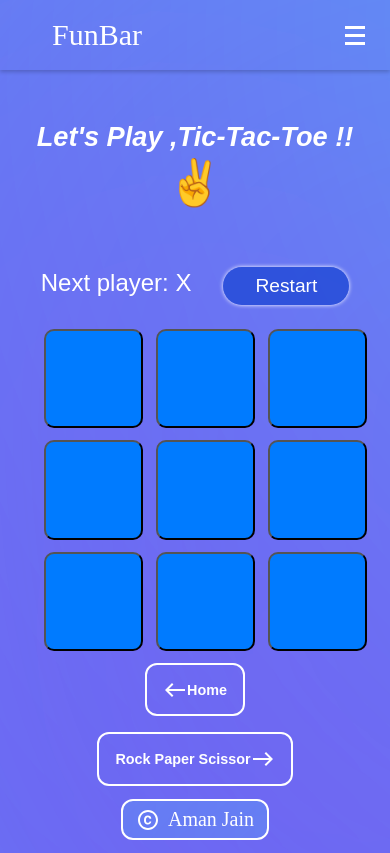
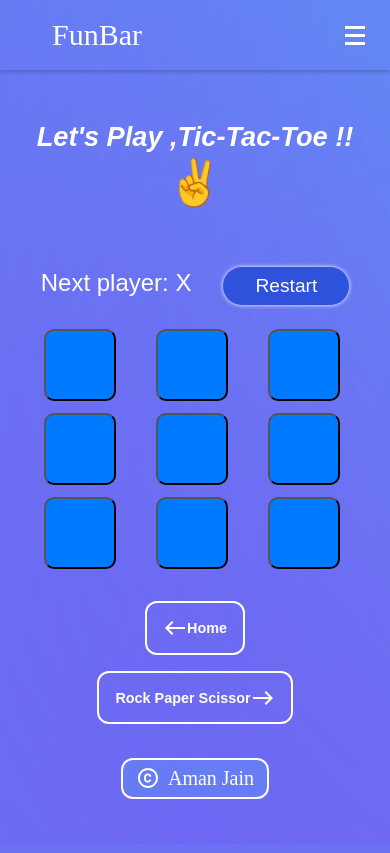
Before and after one commit to VAmanjain/FunBar, a React (Create React App) app: page /tictac in a window 390 px wide. Built offline with nearby package versions, Linux system fonts and the light colour scheme.

Commit message:
Fix UI glitch

```diff
--- a/src/component/Rps/Rps.css
+++ b/src/component/Rps/Rps.css
@@ -13,7 +13,6 @@
   align-content: center;
   text-align: center;
   font-family: Arial, sans-serif;
-
   padding: 20px;
 }
 
@@ -26,7 +25,7 @@ h1 {
 .choices {
   display: flex;
   justify-content: center;
-  /* gap: 20px; */
+  gap: 8px;
   margin-top: 20px;
 }
 
@@ -95,8 +94,8 @@ h1 {
   }
   .room {
     width: 100%;
-    display: grid;
-    grid-template-columns: 1fr;
+    display: grid !important;
+    grid-template-columns: repeat(1, 1fr) !important;
   }
 
   .computer > p {
@@ -117,6 +116,8 @@ h1 {
     width: inherit;
     object-fit: contain;
   }
+
+
 }
 @media screen and (max-width: 780px) {
   .rps {
--- a/src/component/TicTac/tictac.css
+++ b/src/component/TicTac/tictac.css
@@ -48,7 +48,7 @@
 .board {
   display: grid;
   grid-template-columns: repeat(3, 100px);
-  gap: 22px;
+  gap: 20px;
   justify-content: center;
   align-items: center;
   margin: 0 auto;
@@ -60,8 +60,8 @@
   border-radius: 10px;
   margin-top: 12px;
   margin-bottom: 12px;
-  width: 7.2rem;
-  height: 7.2rem;
+  width: 6.2rem;
+  height: 6.2rem;
   font-size: 36px;
   font-weight: bold;
   display: flex;
@@ -100,6 +100,7 @@
   display: grid;
   grid-template-columns: 1fr 1fr;
   justify-items: center;
+  margin:  20px 0;
 }
 
 
@@ -120,8 +121,8 @@
   }
 
   .square {
-    width: 5.2rem;
-    height: 5.2rem;
+    width: 4.5rem !important;
+    height: 4.5rem !important;
     font-size: 36px;
     font-weight: bold;
     display: flex;
@@ -167,8 +168,8 @@
   }
 
   .square {
-    width: 6.2rem;
-    height: 6.2rem;
+    width: 5.2rem;
+    height: 5.2rem;
     font-size: 36px;
     font-weight: bold;
     display: flex;
```
